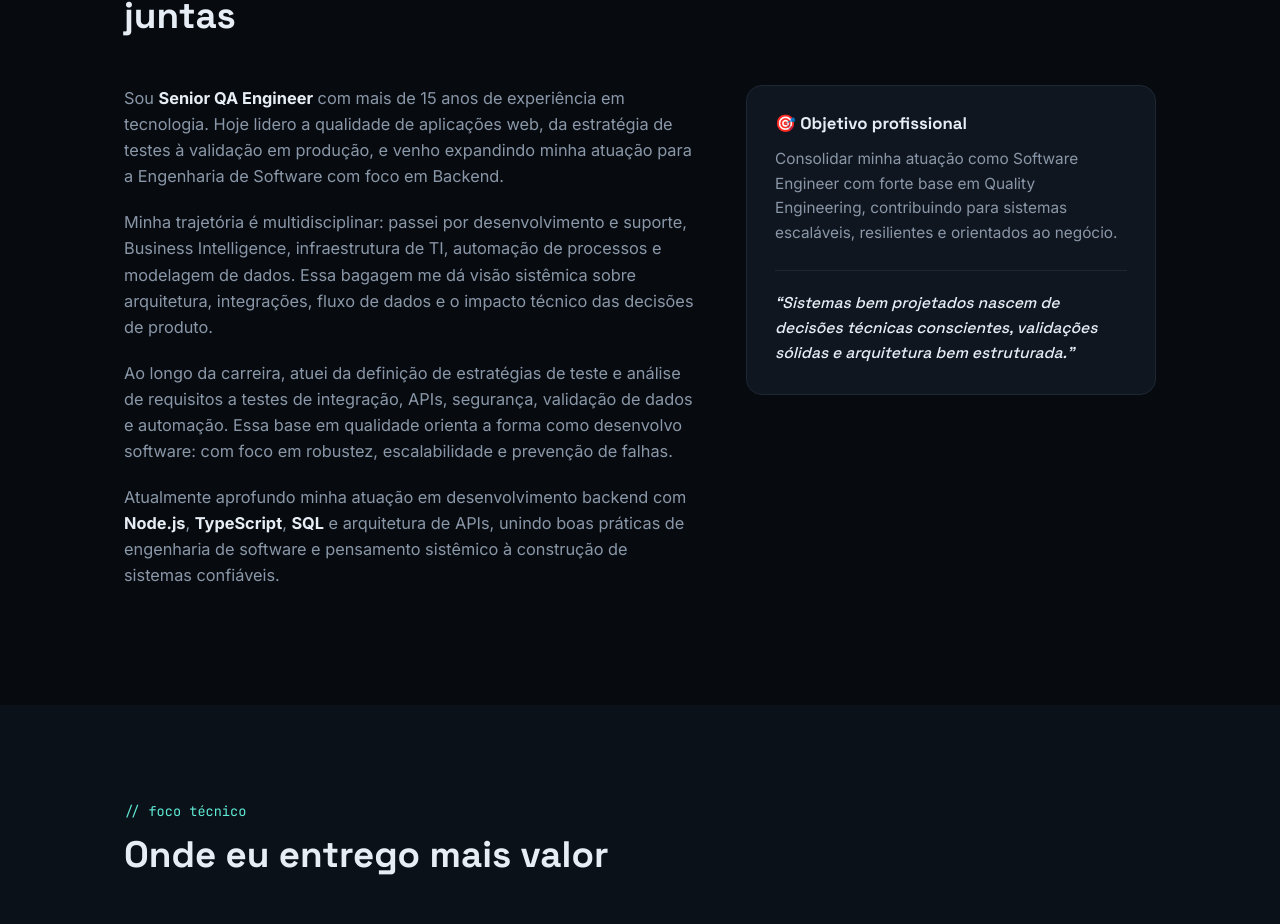
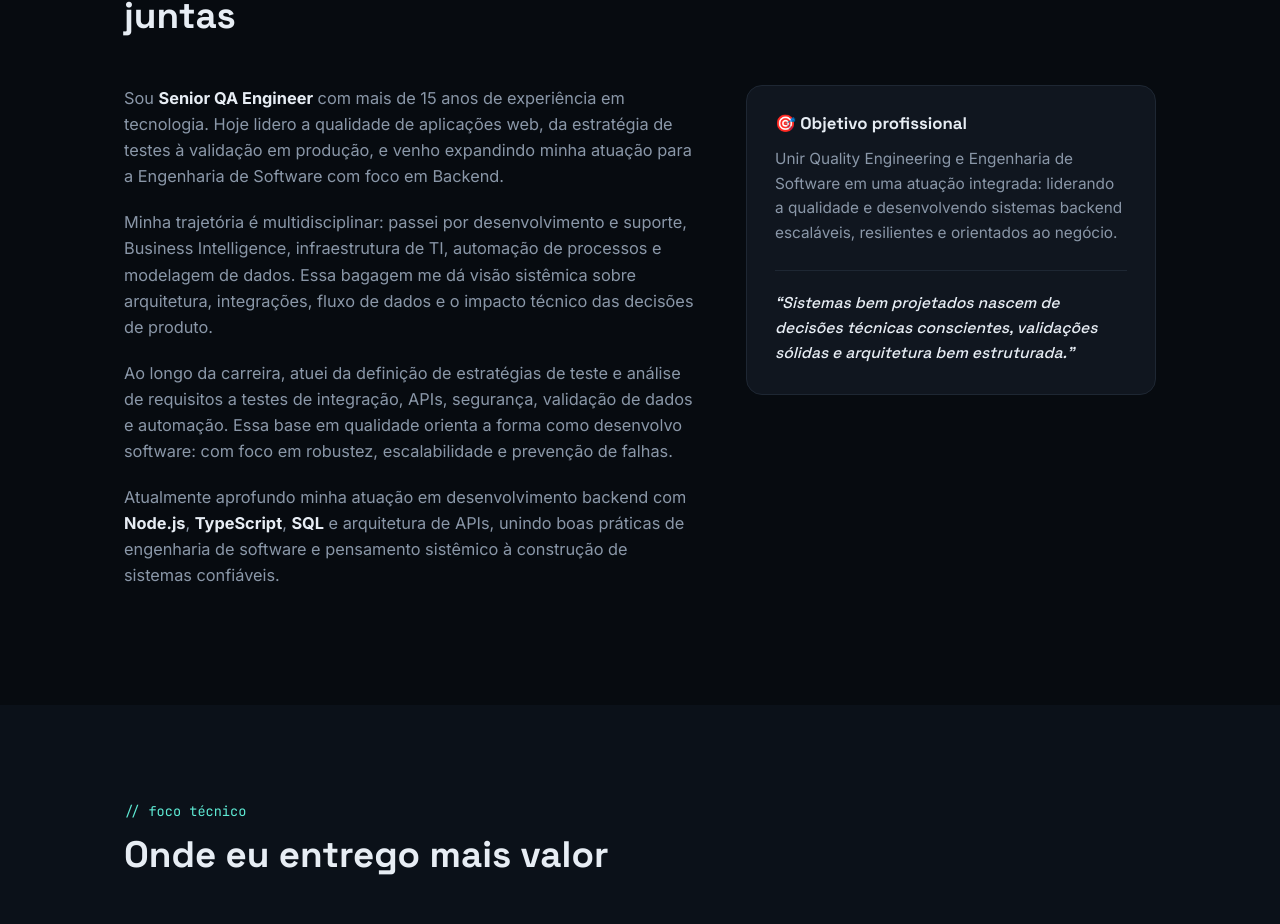
Before and after one commit to rochamoraes/rochamoraes.github.io, a React (Vite) app: page / in a window 1280 px wide. Shown: the part 881-1805 px from the top of the page. Built offline with nearby package versions, Linux system fonts and the light colour scheme.

Commit message:
content: update professional objective to combine QA and software engineering
Co-Authored-By: Claude Opus 5.5 <noreply@anthropic.com>

```diff
--- a/src/components/About.jsx
+++ b/src/components/About.jsx
@@ -36,9 +36,9 @@ export default function About() {
           <aside className="about__card">
             <h3>🎯 Objetivo profissional</h3>
             <p>
-              Consolidar minha atuação como Software Engineer com forte base em Quality
-              Engineering, contribuindo para sistemas escaláveis, resilientes e orientados ao
-              negócio.
+              Unir Quality Engineering e Engenharia de Software em uma atuação integrada:
+              liderando a qualidade e desenvolvendo sistemas backend escaláveis, resilientes e
+              orientados ao negócio.
             </p>
             <div className="about__quote">
               “Sistemas bem projetados nascem de decisões técnicas conscientes, validações sólidas
```
